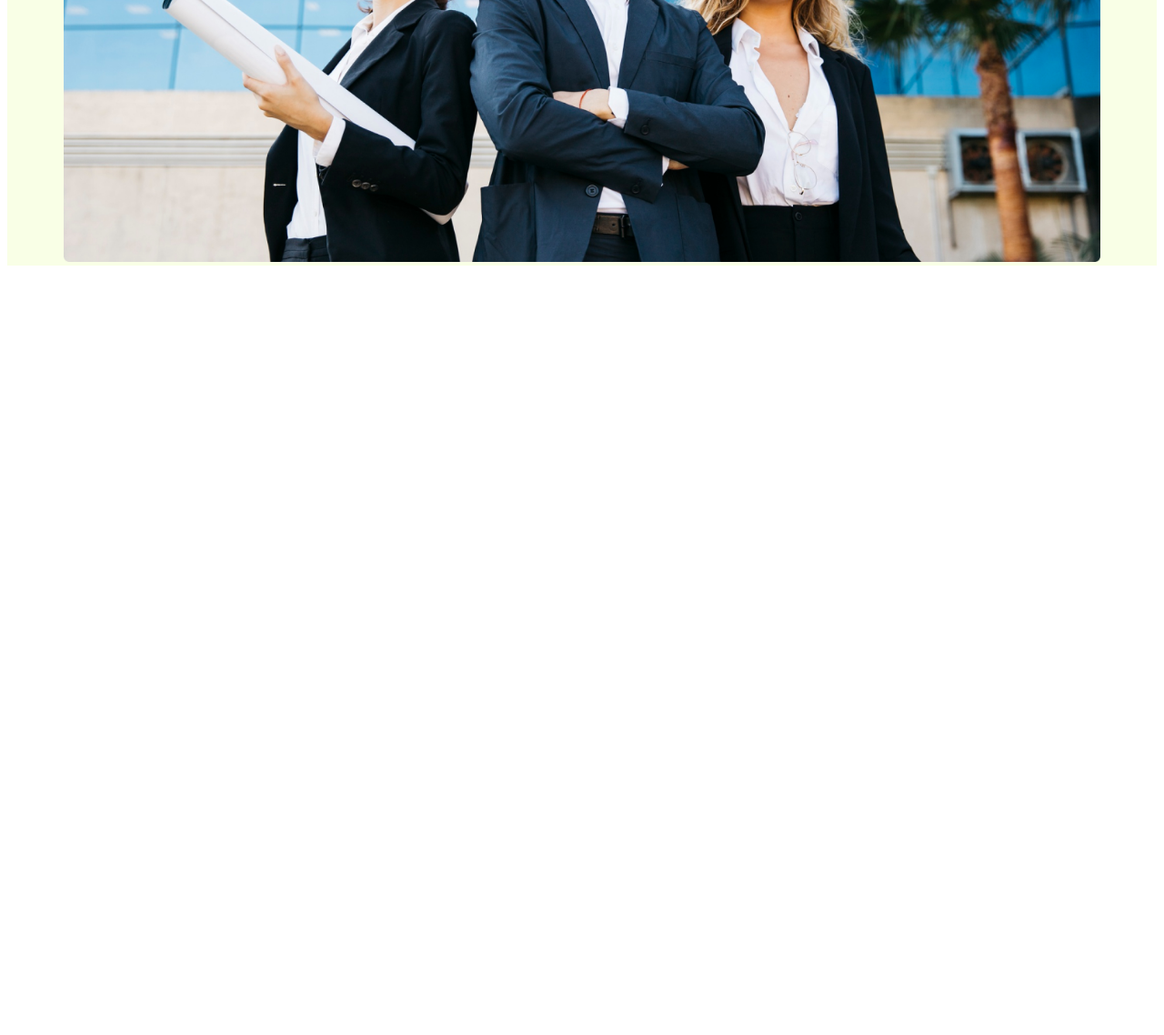
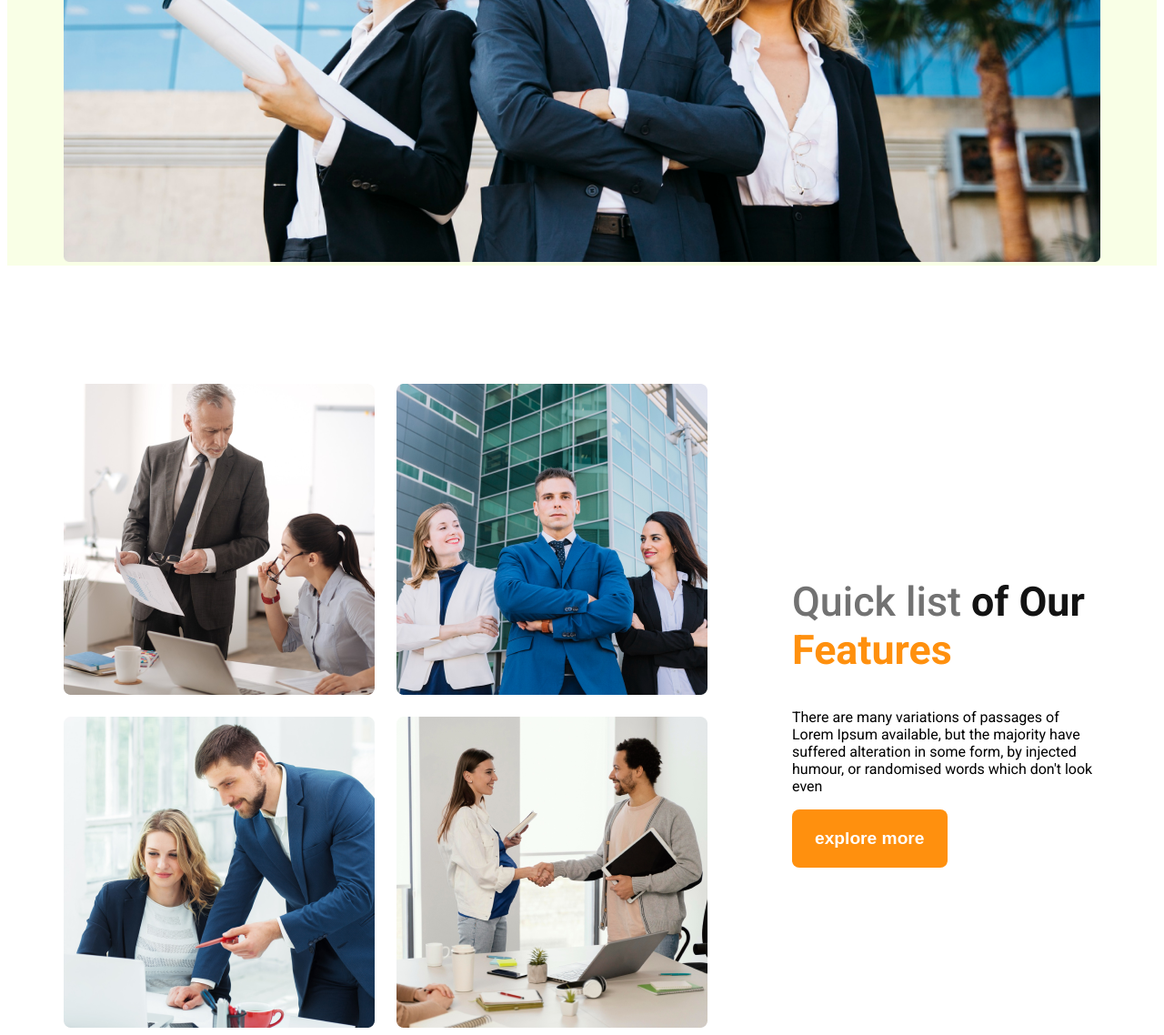
Before and after one commit to acpa904-debug/G3Architece-website, a plain HTML site: page index.html in a window 1280 px wide. Shown: the part 831-1969 px from the top of the page at 91% size. Before the commit the page ends 1131 px from the top, so only its background shows below. Drawn offline with Linux system fonts and the light colour scheme.

Commit message:
banner responciv website

```diff
--- a/index.html
+++ b/index.html
@@ -30,10 +30,26 @@
 
           <img class="banner_img" src="./images/banner.png" alt="">
         </div>
+    </header>
+    <main>
+        <section class="temas">
+            <div class="tims_imgs_container">
+                <img src="./images/team1.png" alt="">
+                <img src="./images/team2.png" alt="">
+                <img src="./images/team3.png" alt="">
+                <img src="./images/team4.png" alt="">
+
+            </div>
+
+            <div class="our_features_containner">
+                <h2 class="features_titals"><span id="Quick_list"class="text_light_gray">Quick list</span> <span class="quick_to">of Our</span> <span class="quick_feature">Features</span></h2>
+                <p>There are many variations of passages of Lorem Ipsum available, but the majority have suffered alteration in some form, by injected humour, or randomised words which don't look even</p>
+                <button class="btn_prymari">explore more</button>
 
 
-    </header>
-    <main>
+
+            </div>
+        </section>
 
     </main>
     <footer>
--- a/style/style.css
+++ b/style/style.css
@@ -30,6 +30,19 @@
 
 
 /* navber related style */
+
+main{
+  max-width: 1140px;
+  margin: 0 auto;
+}
+
+main > section{
+  margin-top: 130px;
+}
+
+
+
+
 .navber{
 justify-content: space-between;
 align-items: center;
@@ -44,7 +57,7 @@
 }
 .nav_link{
   text-decoration: none;
-  font-size: 18px;
+  font-size: 1.2rem;
   font-weight: 500;
 }
 
@@ -70,7 +83,7 @@
   background-color: #FF900E;
   color: #FFFFFF;
   font-size: 1.2rem;
-  font-weight: 6600;
+  font-weight: 600;
   padding: 21px 25px;
   border: none;
   border-radius: 8px;
@@ -80,9 +93,71 @@
   width: 100%;
 }
 
+.temas{
+  display: flex;
+  align-items: center;
+  gap: 73px;
+}
+
+.tims_imgs_container{
+  display: grid;
+  grid-template-columns: repeat(2 ,1fr);
+  gap: 24px;
+}
+
+
+
+/* span aria  */
+.our_features_containner{
+  margin-left: 20px;
+}
+
+.text_light_gray{
+
+  color: #727272;
+}
+
+.features_titals{
+  font-size: 2.8rem;
+}
+#Quick_list{
+  font-weight: 500;
+}
+
+.quick_to{
+  color: #131313;
+}
+
+.quick_feature{
+  color: #FF900E;
+  font-weight: 700;
+}
+
+
+/* responsive media quary */
+
 @media screen and (max-width:576px) {
-  .navber, .nav_links{
+  .navber,
+  .temas,
+  .nav_links{
     flex-direction: column;
 
   }
+  .tims_imgs_container{
+    grid-template-columns: repeat(1,1fr);
+
+  }
 }
+
+
+/* mudems devie responsiv*/
+
+@media screen and (min-width:576px) and (max-width: 992px){
+  .temas{
+    flex-direction: column;
+  }
+  .our_features_containner{
+    margin: 50px auto;
+  }
+
+}
```
